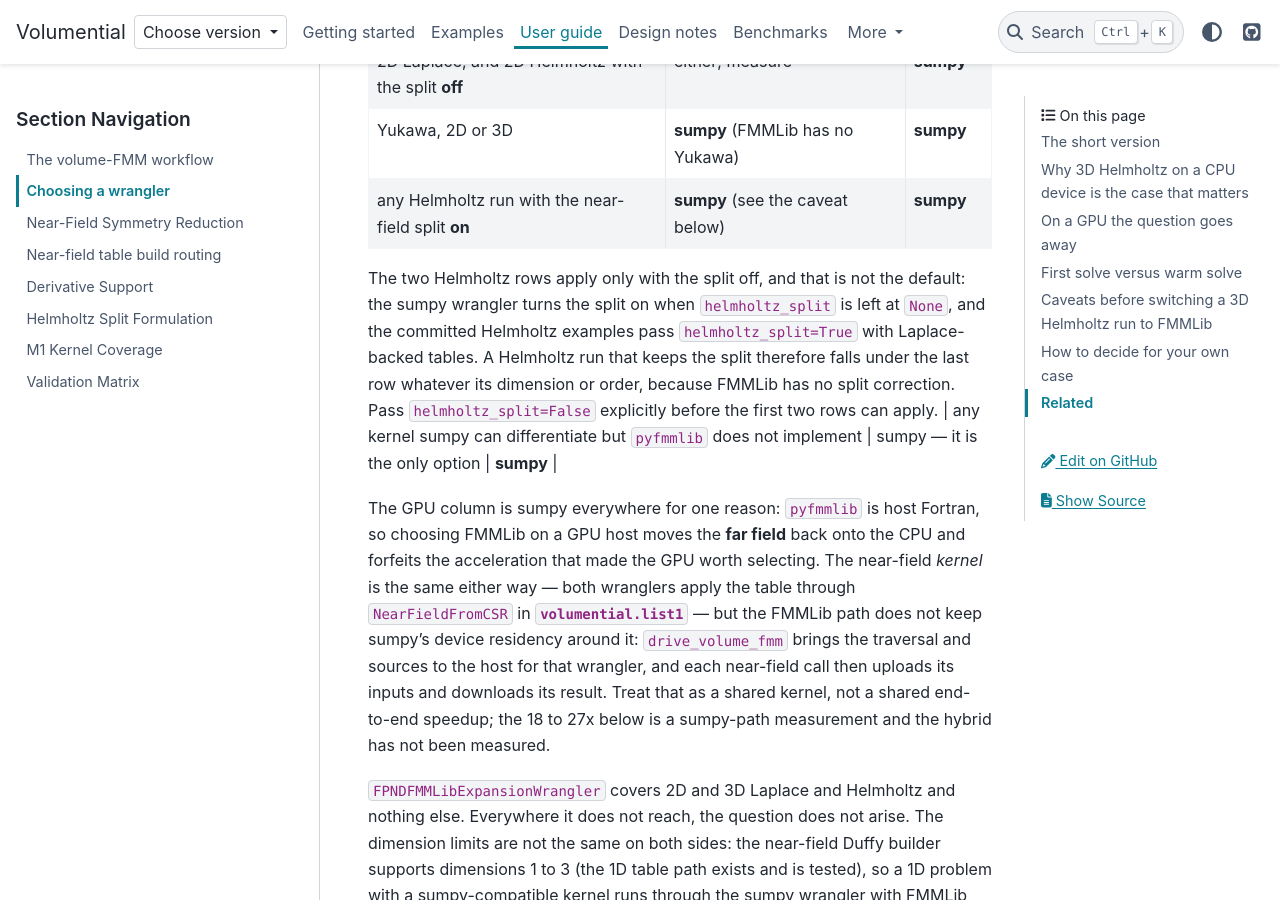
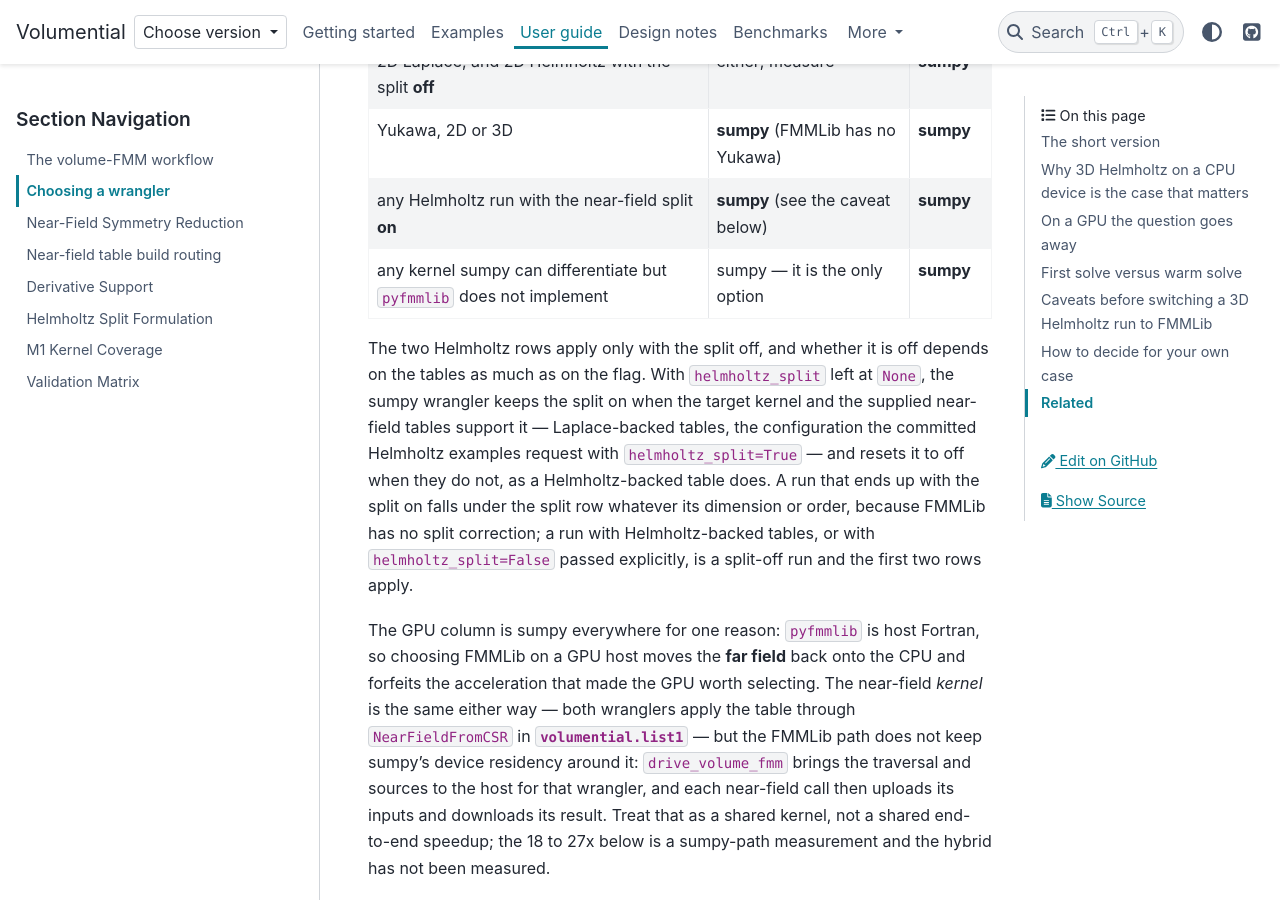
Before and after one commit to xywei/volumential, a Sphinx documentation site: the page built from doc/source/user-guide/choosing-a-wrangler.md, in a window 1280 px wide and 900 px high, scrolled down 893 px. Built offline with Sphinx 7.4.7 and the PyData theme 0.15.4, drawn with Linux system fonts in a browser that asks for light colours; some of the changed text lies outside the part shown.

Commit message:
docs: keep the decision table whole, state the split default as conditional, and carry the dipole and one-shot points into the checklists

```diff
--- a/doc/source/user-guide/choosing-a-wrangler.md
+++ b/doc/source/user-guide/choosing-a-wrangler.md
@@ -27,15 +27,19 @@ a distinct-target traversal; see the caveats.
 | 2D Laplace, and 2D Helmholtz with the split **off** | either; measure | **sumpy** |
 | Yukawa, 2D or 3D | **sumpy** (FMMLib has no Yukawa) | **sumpy** |
 | any Helmholtz run with the near-field split **on** | **sumpy** (see the caveat below) | **sumpy** |
+| any kernel sumpy can differentiate but `pyfmmlib` does not implement | sumpy — it is the only option | **sumpy** |
 
-The two Helmholtz rows apply only with the split off, and that is not the
-default: the sumpy wrangler turns the split on when `helmholtz_split` is left
-at `None`, and the committed Helmholtz examples pass `helmholtz_split=True`
-with Laplace-backed tables. A Helmholtz run that keeps the split therefore
-falls under the last row whatever its dimension or order, because FMMLib has
-no split correction. Pass `helmholtz_split=False` explicitly before the first
-two rows can apply.
-| any kernel sumpy can differentiate but `pyfmmlib` does not implement | sumpy — it is the only option | **sumpy** |
+The two Helmholtz rows apply only with the split off, and whether it is off
+depends on the tables as much as on the flag. With `helmholtz_split` left at
+`None`, the sumpy wrangler keeps the split on when the target kernel and the
+supplied near-field tables support it — Laplace-backed tables, the
+configuration the committed Helmholtz examples request with
+`helmholtz_split=True` — and resets it to off when they do not, as a
+Helmholtz-backed table does. A run that ends up with the split on falls under
+the split row whatever its dimension or order, because FMMLib has no split
+correction; a run with Helmholtz-backed tables, or with
+`helmholtz_split=False` passed explicitly, is a split-off run and the first
+two rows apply.
 
 The GPU column is sumpy everywhere for one reason: `pyfmmlib` is host
 Fortran, so choosing FMMLib on a GPU host moves the **far field** back onto
@@ -145,7 +149,8 @@ not be confused with it:
 None of these announces itself, so a mis-provisioned environment is correct,
 slow, and indistinguishable from a correct one except by timing. Before
 trusting any FMMLib number, check the OpenMP runtime, the thread count in
-force, and the four wrapper imports — and read a 300-second M2L as serial
+force, the four charge-wrapper imports and, for a dipole run, the
+`_dp_imany` wrapper as well — and read a 300-second M2L as serial
 execution from one of the first two, never as the wrapper condition, which
 is a different stage.
 
@@ -233,9 +238,12 @@ belong in one table whatever recorded them.
 
 ## How to decide for your own case
 
-1. Run the solve twice in one process and compare the *second* one. Never
-   quote a process total: see {doc}`../benchmarks/index` for which drivers
-   already separate the two calls for you and which leave it to you.
+1. Run the solve twice in one process and compare the *second* one, unless
+   the real workload is a single solve in a fresh environment — then the
+   process total is the number that matters and it favours FMMLib, whose far
+   field has no code-generation step. Otherwise never quote a process total:
+   see {doc}`../benchmarks/index` for which drivers already separate the two
+   calls for you and which leave it to you.
 2. Name the device class explicitly — `--backend pocl-cpu` or
    `--backend cuda-gpu`, or `PYOPENCL_CTX` for the drivers that call
    `cl.create_some_context` (see {doc}`../getting-started/device-selection`).
```
